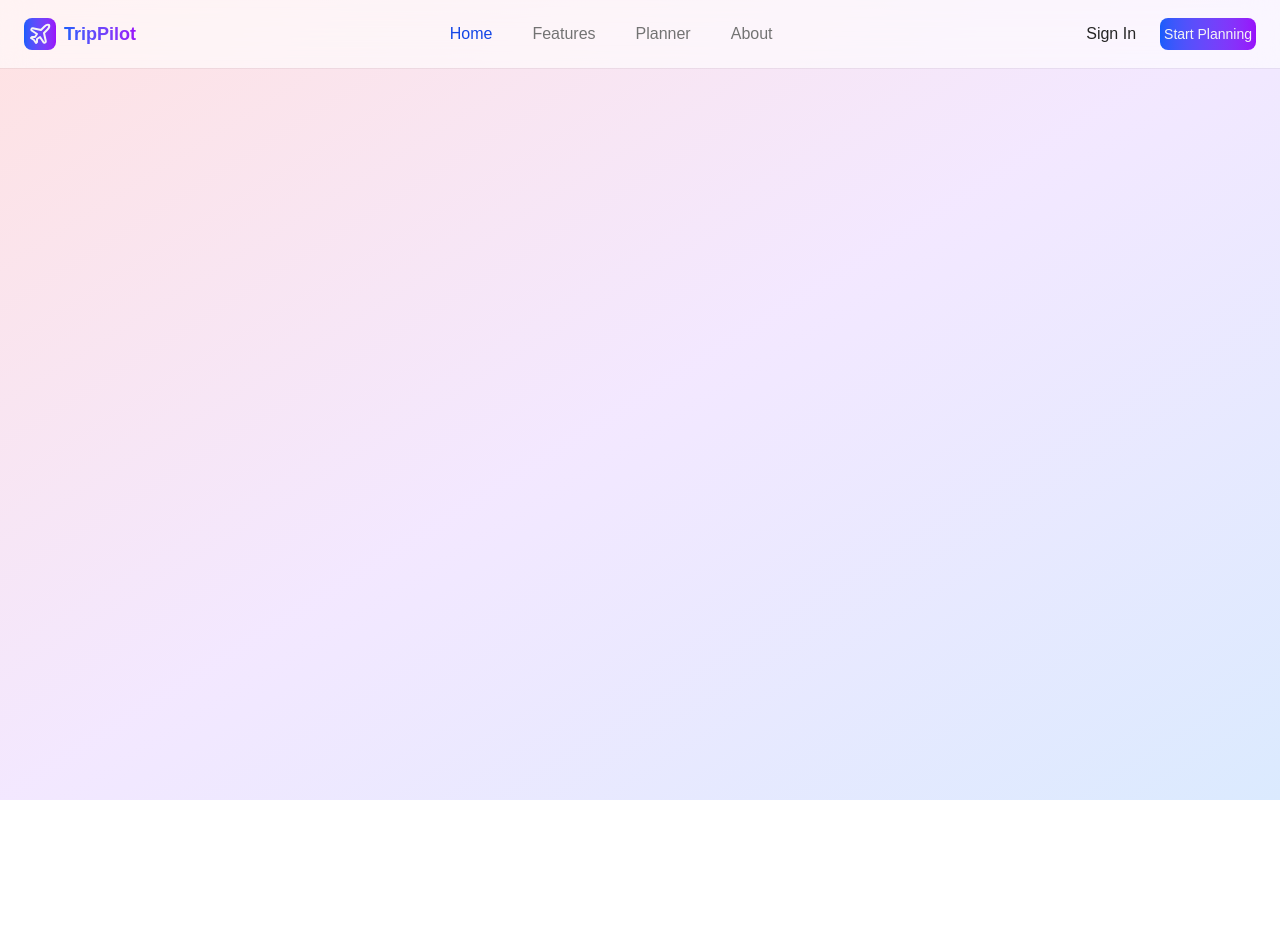
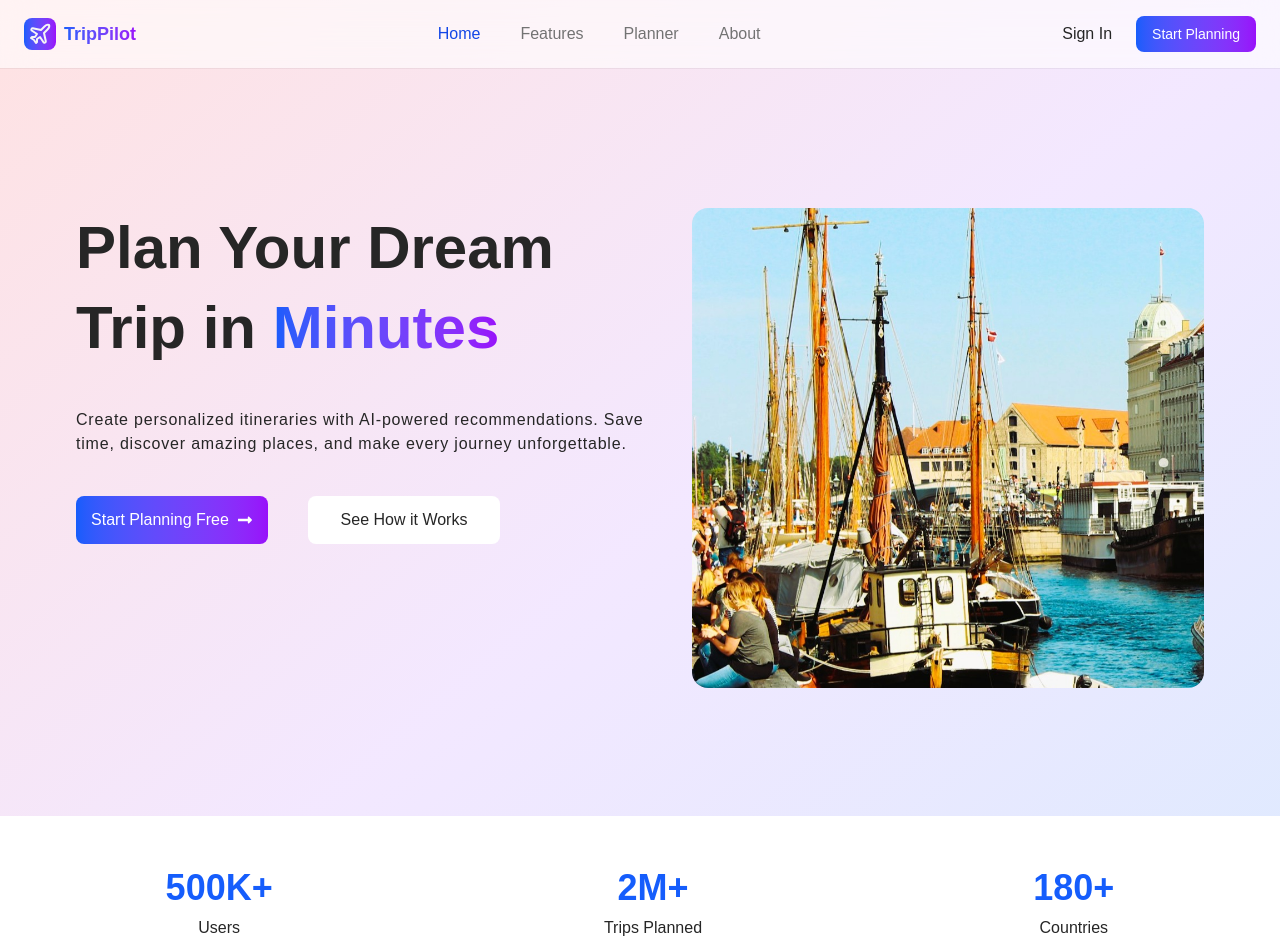
Before and after one commit to Rishabingh/trip-pilot, a Next.js app: page / in a window 1280 px wide. Shown: the top 952 px of the page. Before the commit the page ends 800 px from the top, so only its background shows below. Built offline with nearby package versions, Linux system fonts and the light colour scheme.

Commit message:
make hero section and stats section

```diff
--- a/app/layout.tsx
+++ b/app/layout.tsx
@@ -26,10 +26,12 @@ export default function RootLayout({
   return (
     <html lang="en">
       <body
-        className={`${geistSans.variable} ${geistMono.variable} antialiased bg-linear-to-br from-blue-50 via-purple-50 to-pink-50 text-neutral-800`}
+        className={`${geistSans.variable} ${geistMono.variable} antialiased text-neutral-800`}
       >
         <Navbar />
-        {children}
+        <div className="py-20 min-h-screen w-full bg-linear-to-br from-red-100 via-purple-100 to-blue-100">
+          {children}
+        </div>
       </body>
     </html>
   );
--- a/app/page.tsx
+++ b/app/page.tsx
@@ -1,8 +1,12 @@
 import Image from "next/image";
+import Hero from "@/components/Hero";
+import Stats from "@/components/Stats";
 
 export default function Home() {
   return (
-    <div className="min-h-screen w-full bg-linear-to-br from-red-100 via-purple-100 to-blue-100">
+    <div className="">
+      <Hero />
+      <Stats />
     </div>
   );
 }
--- /dev/null
+++ b/components/Hero.tsx
@@ -0,0 +1,35 @@
+import Image from "next/image"
+import { FaLongArrowAltRight } from "react-icons/fa";
+const Hero = () => {
+  return (
+    <div className="py-32 flex justify-center gap-10">
+      <div className="max-w-xl">
+        <div className="font-bold text-6xl leading-20">
+          Plan Your Dream Trip in <span className="bg-linear-to-r from-blue-600 to-purple-600 bg-clip-text text-transparent">Minutes</span>
+        </div>
+        <div className="py-10 tracking-wider">
+          Create personalized itineraries with AI-powered recommendations. Save time, discover amazing places, and make every journey unforgettable.
+        </div>
+        <div className="flex gap-10">
+          <button className="bg-linear-to-r from-blue-600 to-purple-600 text-white w-48 justify-center py-3 rounded-lg flex items-center gap-2">
+            Start Planning Free <FaLongArrowAltRight />
+          </button>
+          <button className="bg-white py-3 rounded-lg w-48">
+            See How it Works
+          </button>
+        </div>
+      </div>
+      <div>
+        <Image
+          src={'/travel.jpg'}
+          width={512}
+          height={480}
+          alt="travel destination image example"
+          className="w-lg h-120 object-cover rounded-2xl"
+        />
+      </div>
+    </div>
+  )
+}
+
+export default Hero
--- a/components/Navbar.tsx
+++ b/components/Navbar.tsx
@@ -19,7 +19,12 @@ const Navbar = () => {
 
       <div className="flex gap-6 items-center">
         <Link href={'/login'}>Sign In</Link>
-        <Link href={'/planner'} className="bg-linear-to-r from-blue-600 to-purple-600 text-neutral-100 px-1 py-1.5 text-sm rounded-lg">Start Planning</Link>
+        <Link
+          href="/planner"
+          className="bg-linear-to-r from-blue-600 to-purple-600 text-white px-4 py-2 text-sm rounded-lg"
+        >
+          Start Planning
+        </Link>
       </div>
     </nav>
   )
--- /dev/null
+++ b/components/Stats.tsx
@@ -0,0 +1,18 @@
+interface statsProps {
+  users: string;
+  tripsPlanned: string;
+  countries: string;
+}
+const Stats = () => {
+  return (
+    <div className="bg-white h-44 flex items-center justify-around">
+      <div className="flex flex-col justify-center items-center gap-2">
+        <span className="text-4xl text-blue-600 font-bold">500K+</span><span>Users</span>
+      </div>
+      <div className="flex flex-col justify-center items-center gap-2"><span className="text-4xl text-blue-600 font-bold">2M+</span><span>Trips Planned</span></div>
+      <div className="flex flex-col justify-center items-center gap-2"><span className="text-4xl text-blue-600 font-bold">180+</span><span>Countries</span></div>
+    </div>
+  )
+}
+
+export default Stats
```
Also changed, not shown: public/travel.jpg (added), public/travel.webp (added).
